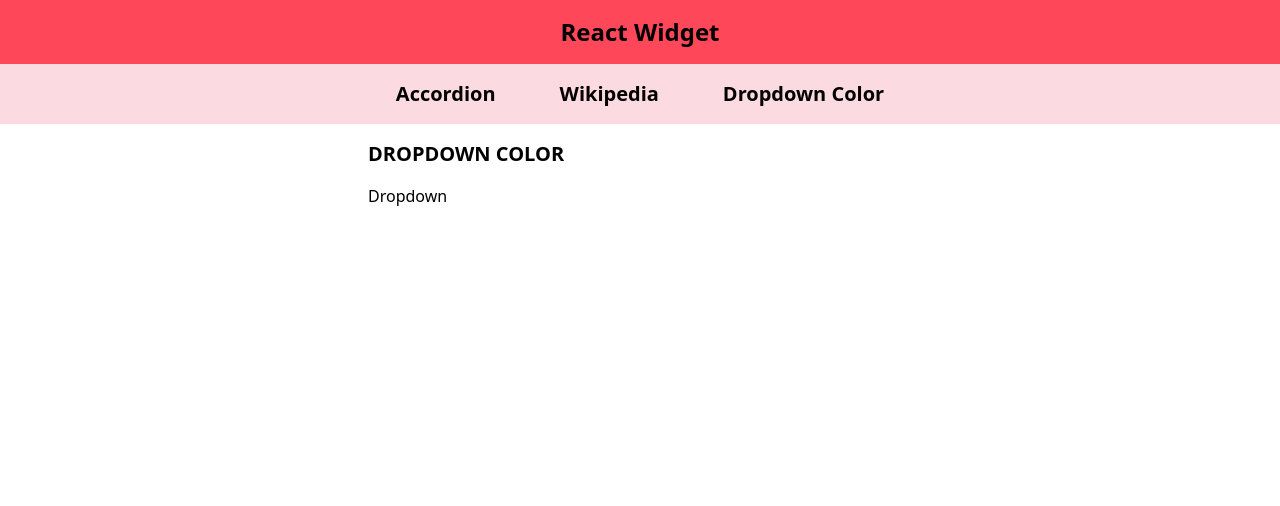
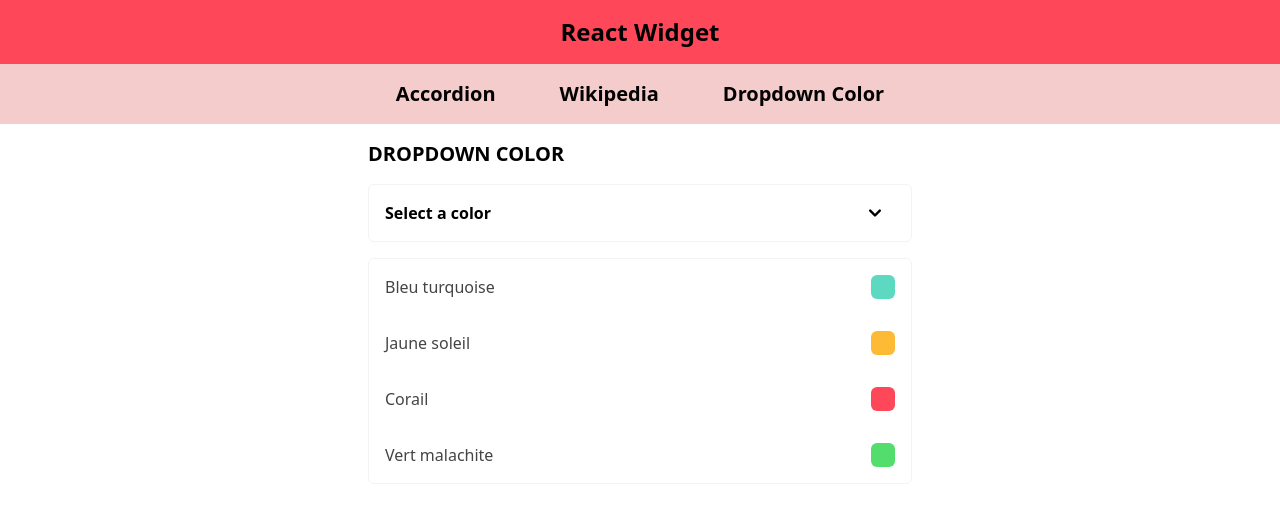
Before and after one commit to ArcanumLibella/react-tailwindcss-widget, a React (Create React App) app: page /dropdown in a window 1280 px wide. Shown: the top 506 px of the page. Built offline with nearby package versions, Linux system fonts and the light colour scheme.

Commit message:
feat: style dropdown

```diff
--- a/src/components/Dropdown.js
+++ b/src/components/Dropdown.js
@@ -1,10 +1,27 @@
 import React from 'react'
+import { ChevronDownIcon } from '@heroicons/react/solid'
 
 export default function Dropdown({colors}) {
-    console.log(colors)
+
+    const renderedColors = colors.map(color => {
+        return (
+            <li key={color.value} className={`flex justify-between items-center text-grey-dark p-4 font-medium hover:bg-grey-light hover:text-${color.value} cursor-pointer`}>
+                {color.label}
+                <div className={`h-6 w-6 rou rounded-md bg-${color.value}`}></div>
+            </li>
+        )
+    })
     return (
-        <div>
-            Dropdown
-        </div>
+        <form>
+            <fieldset className="">
+                <label className="flex justify-between items-center mb-1 p-4 rounded-md border border-grey font-bold">
+                    Select a color
+                    <ChevronDownIcon className="h-6 w-6 mr-2" />
+                </label>
+                <ul className="dropdown-menu mt-4 rounded-md border border-grey">
+                    {renderedColors}
+                </ul>
+            </fieldset>
+        </form>
     )
 }
--- a/src/layouts/Header.js
+++ b/src/layouts/Header.js
@@ -8,7 +8,7 @@ export default function Header() {
                 <h1 className="p-4 text-2xl font-black text-center text-black">React Widget</h1>
             </Link>
 
-            <nav className="flex justify-center p-4 text-xl font-bold text-center bg-rose-light text-white">
+            <nav className="flex justify-center p-4 text-xl font-bold text-center bg-rose text-white">
                 <Link to="/accordion" className="mx-8">
                     Accordion
                 </Link>
--- a/tailwind.config.js
+++ b/tailwind.config.js
@@ -21,9 +21,14 @@ module.exports = {
       },
       rose: {
         bonbon: '#F58EA6',
-        DEFAULT: '#E75A7C',
+        DEFAULT: '#F4CCCC',
         corail: '#FF475A',
-        light: '#FCDAE1'
+        light: '#FFF7FC'
+      },
+      grey: {
+        light: '#F9F9F9',
+        DEFAULT: '#F3F3F3',
+        dark: '#444444'
       }
     },
     extend: {},
```
